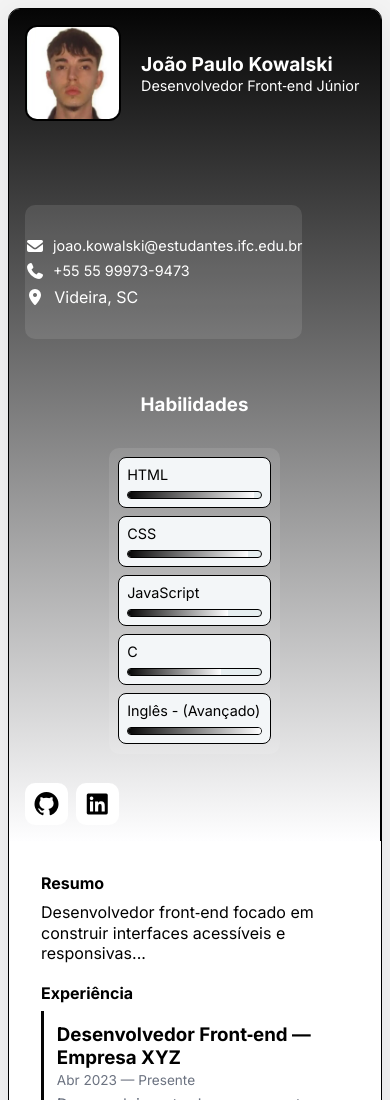
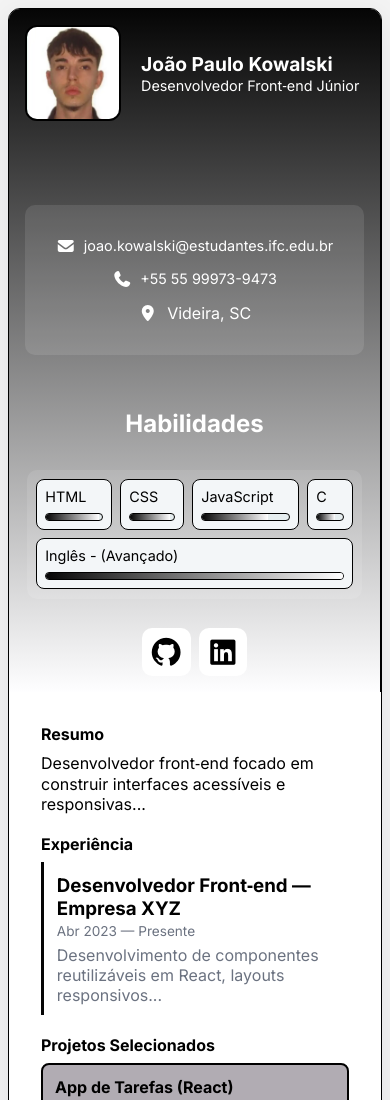
Before and after one commit to Jopako/CurriculoWeb, a plain HTML site: page index.html in a window 390 px wide. Shown: the top 1100 px of the page. Drawn offline with Linux system fonts and the light colour scheme.

Commit message:
Finalizado

```diff
--- a/index.html
+++ b/index.html
@@ -43,7 +43,7 @@
 </div>
 
 <div class="contact">
-  <div>
+  <div class="contact-div">
     <div class="contact-item">
       <i class="fas fa-envelope"></i>
       <a href="mailto:joao.kowalski@estudantes.ifc.edu.br">joao.kowalski@estudantes.ifc.edu.br</a>
@@ -63,7 +63,7 @@
 <div class="skills-section">
 
   <div id="habilidade_ajuste">
-    <h3 >Habilidades</h3>
+    <h3 style="font-size: 1.5em;">Habilidades</h3>
   </div>
 
 
--- a/style.css
+++ b/style.css
@@ -38,6 +38,16 @@ body {
 .pill i {
   color: #ffffff;
   margin-right: 0.3rem;
+     transition: transform 0.3s ease, box-shadow 0.3s ease;
+
+}
+
+.pill:hover
+{
+   transform: translateY(-5px) scale(1.03);
+  box-shadow: 0 10px 20px rgba(0,0,0,0.2);
+  z-index: 10;
+   cursor: pointer;
 }
 
 .container {
@@ -102,6 +112,13 @@ body {
   border-radius: 10px;
   padding-bottom: 2em;
   background: rgba(255, 255, 255, 0.1);
+   transition: transform 0.3s ease, box-shadow 0.3s ease;
+}
+.contact:hover
+{
+ transform: translateY(-5px) scale(1.03);
+  box-shadow: 0 10px 20px rgba(0,0,0,0.2);
+  z-index: 10;
 }
 
 .contact a {
@@ -112,12 +129,21 @@ body {
   text-decoration: none;
 
 }
-
+.contact-item
+{
+   transition: transform 0.3s ease, box-shadow 0.3s ease;
+}
+.contact-item:hover
+{
+   transform: translateY(-5px) scale(1.03);
+  box-shadow: 0 10px 20px rgba(0,0,0,0.2);
+  z-index: 10;
+}
 .social {
   display: flex;
   gap: 0.5rem;
   margin-top: 0.5rem;
-  font-size: 1.50rem;
+  font-size: 1.80rem;
   justify-content: center;
 }
 
@@ -253,8 +279,22 @@ main {
 {
 text-align: center;
 padding: 2em 2em;
-  border-radius: 10px;
+border-radius: 10px;
+}
 
+#habilidade_ajuste h3
+{
+       transition: transform 0.3s ease, box-shadow 0.3s ease;
+
+}
+
+#habilidade_ajuste h3:hover
+{
+  transform: translateY(-5px) scale(1.03);
+  box-shadow: 0 10px 20px rgba(0,0,0,0.2);
+  z-index: 10;
+  border-radius: 8px;
+  padding: auto;
 }
 
 .contact-item {
@@ -281,6 +321,16 @@ padding: 2em 2em;
   color: #dad0d0;
 }
 
+.contact-div
+
+ {
+  display: flex;
+  flex-direction: column;
+  align-items: center;
+  gap: 0.5rem;
+}
+
+
 footer {
   font-size: 0.85rem;
   color: var(--muted);
@@ -300,6 +350,28 @@ footer {
   main {
     padding: 1.5rem;
   }
+
+
+    .contact
+  {
+    flex-direction: row;
+    justify-content: center;
+    width: 100%;
+
+
+  }
+
+  .contact-div {
+  flex-direction: column;
+    justify-content: center;
+    width: 100%;
+  }
+
+ .social {
+    flex-direction: row;
+    justify-content: center;
+    width: 100%;
+  }
 }
 
 @media (max-width: 500px) {
@@ -315,11 +387,35 @@ footer {
     padding: 1rem;
   }
 
-  .skills {
-    flex-direction: column;
+  .skills
+  {
+    flex-direction: row;
   }
 
   .skill {
     flex: 1 1 auto;
   }
+
+  .contact
+  {
+    flex-direction: row;
+    justify-content: center;
+    width: 100%;
+
+
+  }
+
+  .contact-div {
+  flex-direction: column;
+    justify-content: center;
+    width: 100%;
+  }
+
+ .social {
+    flex-direction: row;
+    justify-content: center;
+    width: 100%;
+  }
+
+
 }
```
